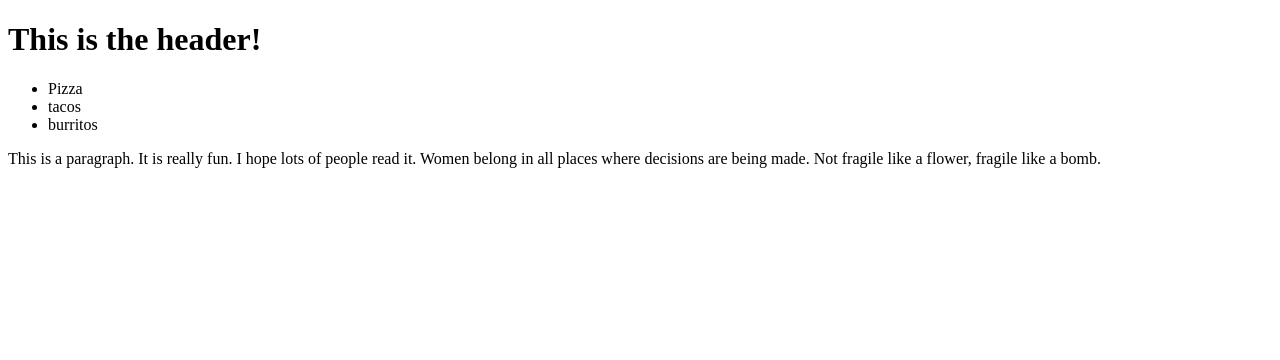
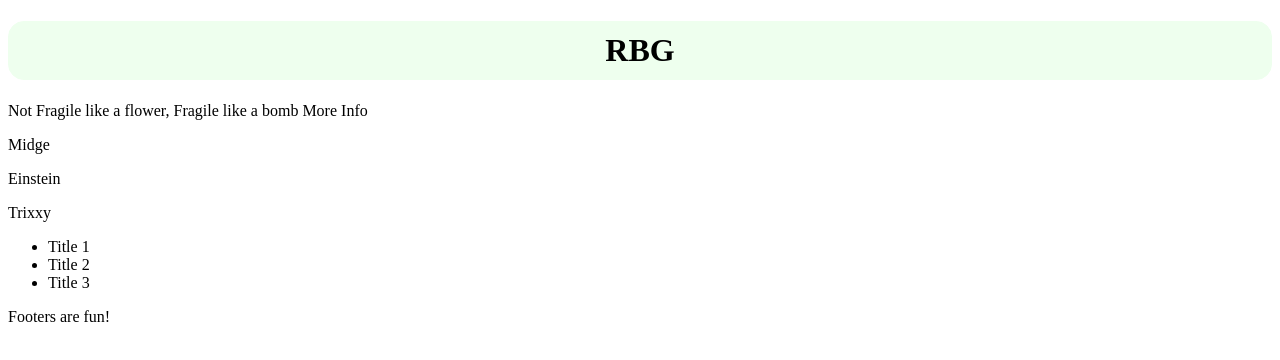
Before and after one commit to crystalatk/Digital-Crafts-Classes, a plain HTML site: page 6_DOM/index.html in a window 1280 px wide. Drawn offline with Linux system fonts and the light colour scheme.

Commit message:
Thursday week 4

```diff
--- a/6_DOM/index.html
+++ b/6_DOM/index.html
@@ -1,20 +1,62 @@
 <!DOCTYPE html>
   </html>
-<!DOCTYPE html>
-<html lang="en">
       <head>
-    <meta charset="UTF-8">
-    <meta name="viewport" content="width=device-width, initial-scale=1.0">
-    <title>Exercise for Lesson 5</title>
+          <title>Test Selectors</title>
+          <style>
+              .hidden {
+                  display:none;
+              }
+              .btn {
+                     text-align:center;
+                     padding:10px 20px;
+                     border-radius:16px;
+                     font-weight:bold;
+                     border:1px solid #eeffee;
+                     background:#eeffee;
+                 }
+
+              .primary {
+                  background:#6bc4ff;
+              }
+
+              .highlighted {
+                  background:#ddd;
+                  padding:10px;
+              }
+          </style>
       </head>
       <body>
-    <h1></h1>
+          <h1>RBG</h1>
+          <main>
+              <div id="main-idea" class="bomb">
+                  Not Fragile like a flower, Fragile like a bomb
+                  <span id="more-info">More Info</span>
+              </div>
+              <p class="pet-name cat">
+                  Midge
+              </p>
+              <p class="pet-name dog">
+                  Einstein
+              </p>
+              <p class="pet-name hamster">
+                  Trixxy
+              </p>
+          </main>
           <ul>
-        <li></li>
-        <li></li>
-        <li></li>
+            <li>
+                <div class="title">Title 1</div>
+                <div class="additional hidden">not like a flower</div>
+            </li>
+            <li>
+                <div class="title">Title 2</div>
+                <div class="additional hidden">like a bomb</div>
+            </li>
+            <li>
+                <div class="title">Title 3</div>
+                <div class="additional hidden">boom</div>
+            </li>
         </ul>
-    <p></p>
+          <footer>Footers are fun!</footer>
       <script src="script.js"></script>
       </body>
   </html>
--- a/6_DOM/script.js
+++ b/6_DOM/script.js
@@ -24,15 +24,50 @@
 //   l.append(a);
 //   ul.append(l);
 // });
-myArray = ["Pizza", "tacos", "burritos"];
-let header = document.querySelector("h1");
-let l = document.querySelectorAll("li");
-console.log(l);
-header.innerText = "This is the header!";
-l.forEach((element, idx) => {
-  console.log(element);
-  element.innerText = myArray[idx];
-});
-let paragraph = document.querySelector("p");
-paragraph.innerText =
-  "This is a paragraph. It is really fun. I hope lots of people read it. Women belong in all places where decisions are being made. Not fragile like a flower, fragile like a bomb.";
+// myArray = ["Pizza", "tacos", "burritos"];
+// let header = document.querySelector("h1");
+// let l = document.querySelectorAll("li");
+// console.log(l);
+// header.innerText = "This is the header!";
+// l.forEach((element, idx) => {
+//   console.log(element);
+//   element.innerText = myArray[idx];
+// });
+// let paragraph = document.querySelector("p");
+// paragraph.innerText =
+//   "This is a paragraph. It is really fun. I hope lots of people read it. Women belong in all places where decisions are being made. Not fragile like a flower, fragile like a bomb.";
+
+// console.log("Im here");
+
+// let footer = document.querySelector("footer");
+// console.log(footer);
+// footer.classList.add("highlighted");
+
+// let main = document.querySelector("#main-idea");
+// let pets = document.querySelectorAll(".pet-name");
+// let footie = document.querySelector("footer");
+
+// let button = document.querySelector(".btn");
+
+// button.onclick = function (event) {
+//   console.log("happened");
+//   button.style.background = "#329bdb";
+// };
+
+// let title = document.querySelectorAll(".title");
+
+let num = 0;
+
+let button = document.querySelector("h1");
+button.classList.add("btn");
+
+const func1 = function () {
+  num++;
+  if (num == 10) {
+    button.removeEventListener("click", func1);
+    button.style.background = "red";
+  }
+  button.innerHTML = num;
+};
+
+button.addEventListener("click", func1);
```
Lines whose indentation alone changed are shown as unchanged.
